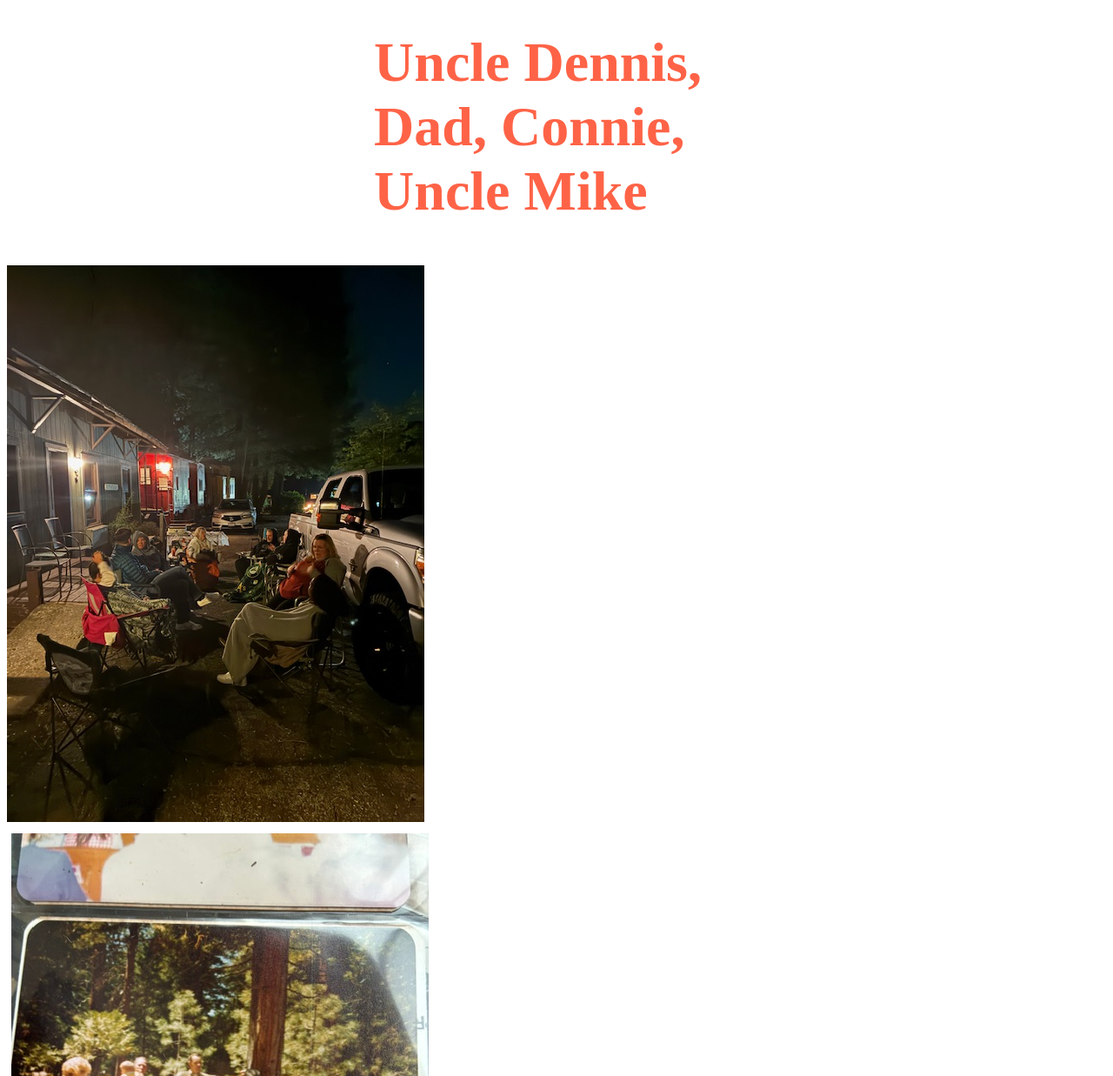
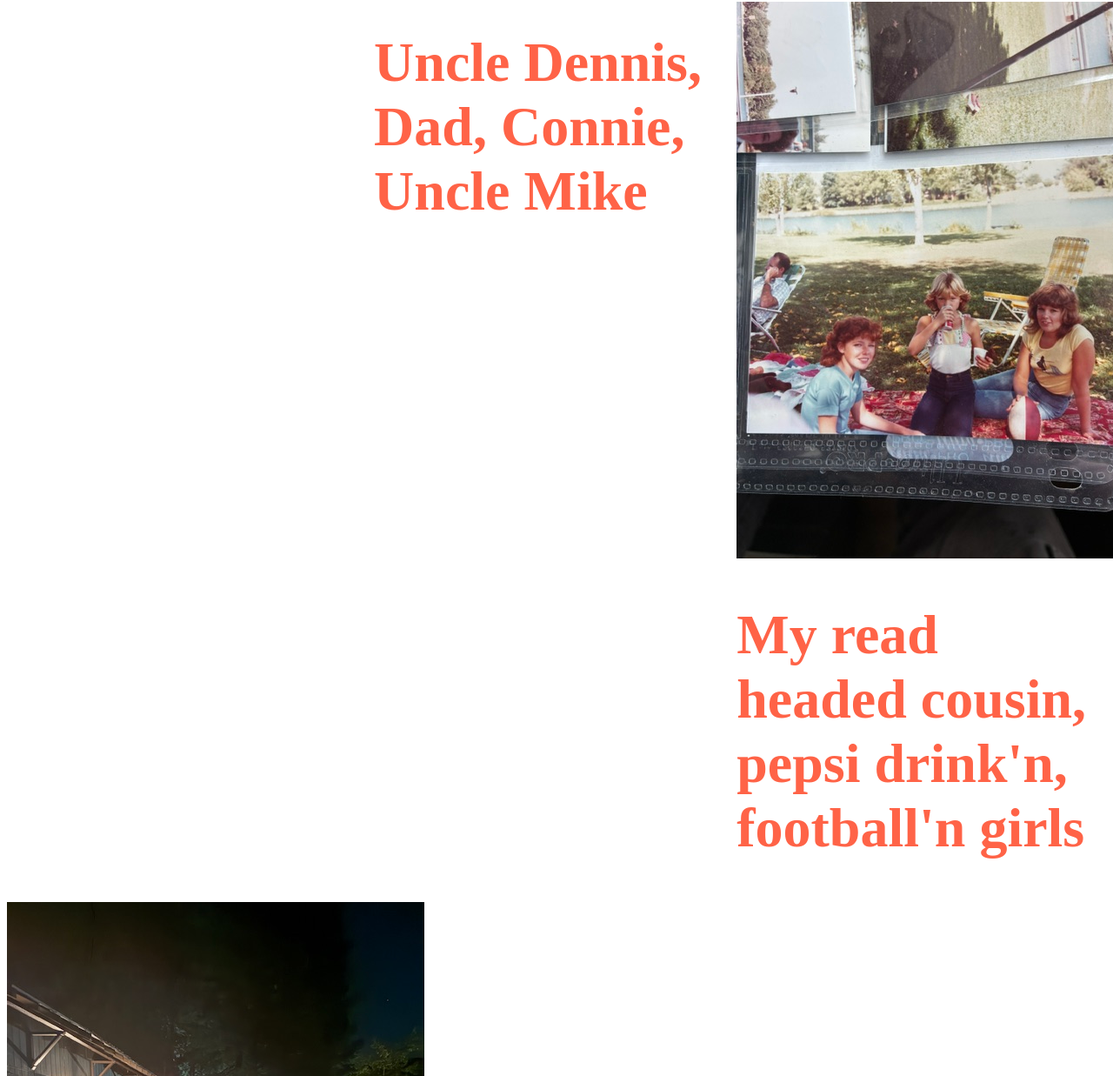
Before and after one commit to jks403/wrights2026.lol, a website: page index.html in a window 1280 px wide. Shown: the part 2544-3781 px from the top of the page at 87% size. Drawn offline with Linux system fonts and the light colour scheme.

Commit message:
adding redhead

```diff
--- a/index.html
+++ b/index.html
@@ -82,6 +82,11 @@ font-family: Tahoma, Verdana, Arial, sans-serif; }
 		</div>
 		<div class="column">
 			<img src="auntuncle.jpeg" alt="aunt&uncle" style="width:100%">
+		</div>
+
+		<div class="column">
+			<img src="pepsi.jpeg" alt="redhead">
+			<h1>My read headed cousin, pepsi drink'n, football'n girls</h1>
 		</div>
 	</div>
 
```
